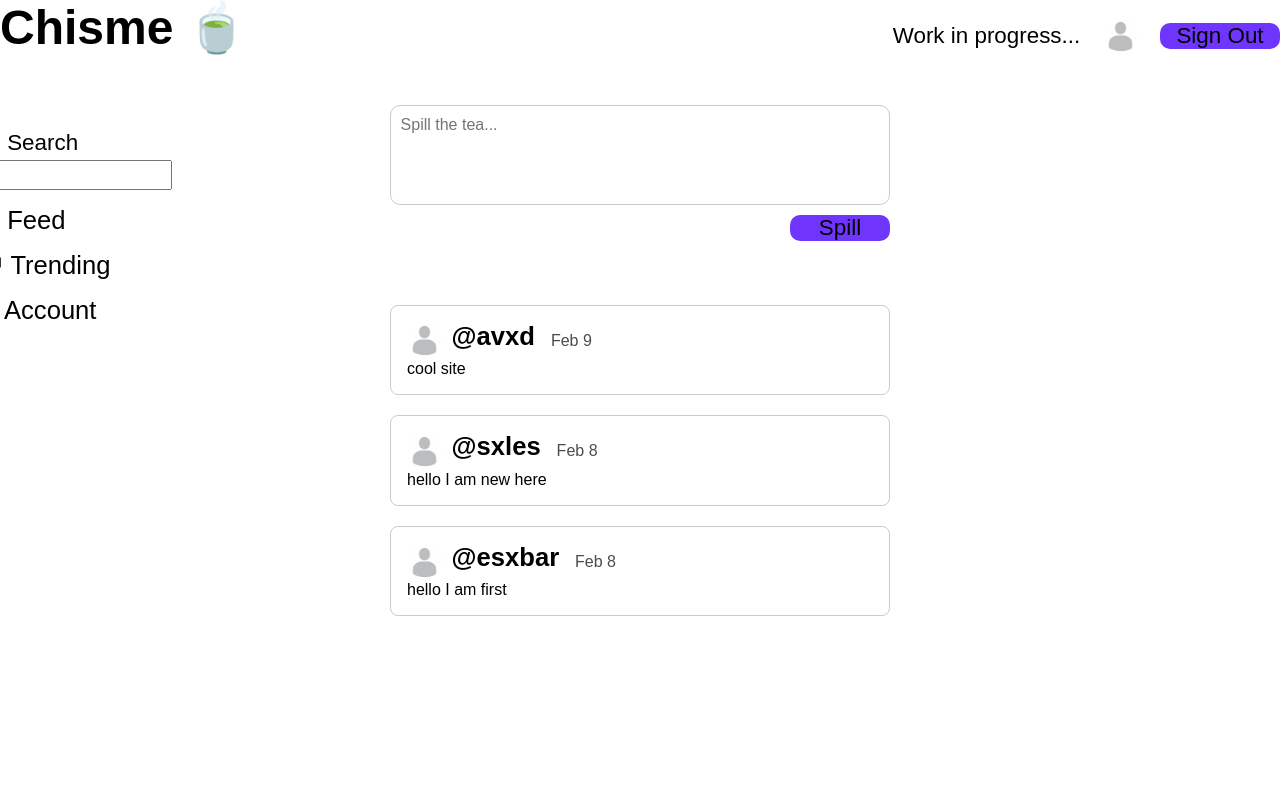
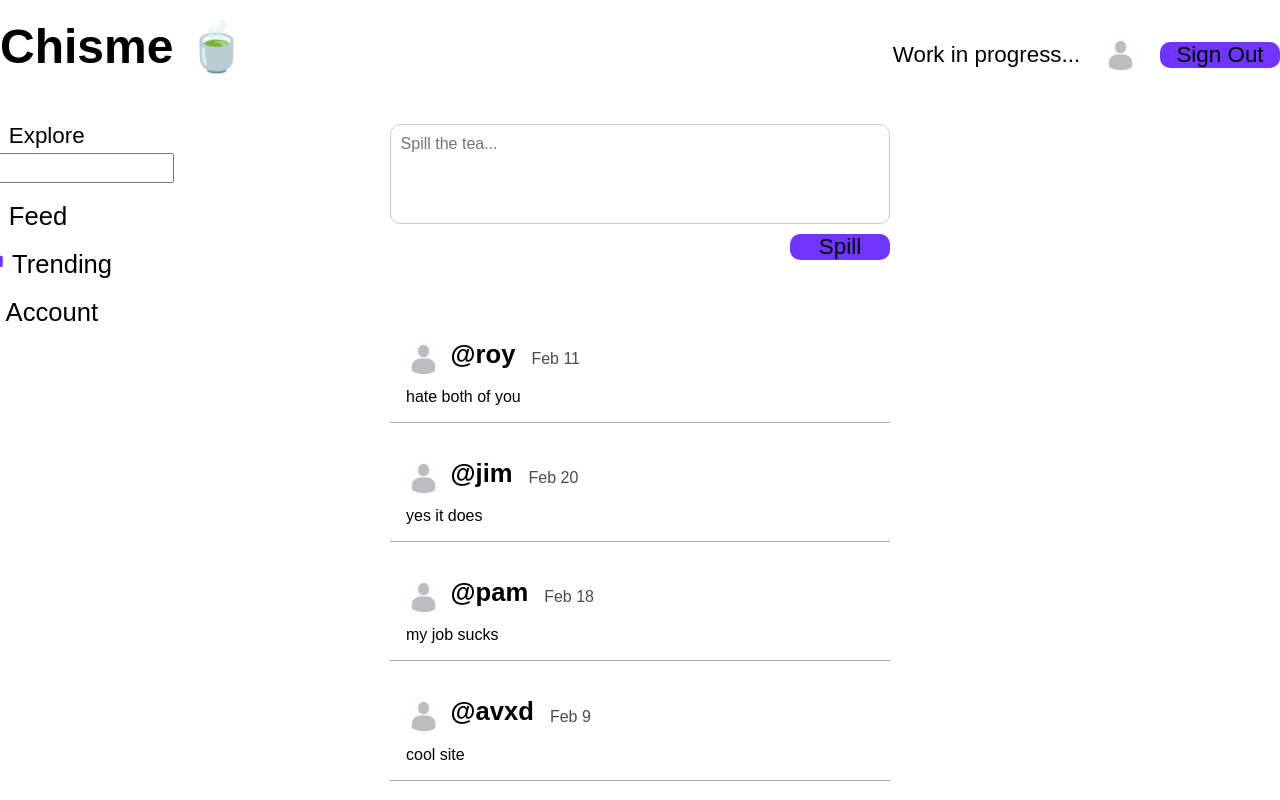
Before and after one commit to susanoos/chisme, a React (Create React App) app: page / in a window 1280 px wide. Both pictures are taken after typing "name@example.com", "Sample123" into the empty fields and a click on the button "Login". Shown: the top 800 px of the page. Built offline with nearby package versions, Linux system fonts and the light colour scheme.

Commit message:
updated styles on sidebar

```diff
--- a/src/components/Feed/FeedList.js
+++ b/src/components/Feed/FeedList.js
@@ -3,35 +3,15 @@ import classes from "./FeedList.module.css";
 import ProfileImg from "../Profile/ProfileImg";
 import Card from "../UI/Card";
 import AddPost from "../Post/AddPost";
-
-const DUMMY_FEED = [
-  {
-    id: 1,
-    username: "esxbar",
-    post: "hello I am first",
-    date: "Feb 8",
-  },
-  {
-    id: 2,
-    username: "sxles",
-    post: "hello I am new here",
-    date: "Feb 8",
-  },
-  {
-    id: 3,
-    username: "avxd",
-    post: "cool site",
-    date: "Feb 9",
-  },
-];
+import { DUMMY_FEED_DATA } from "../../dummy-data";
 
 const FeedList = ({ user }) => {
-  const [feedList, setFeed] = useState(DUMMY_FEED);
+  const [feedList, setFeed] = useState(DUMMY_FEED_DATA);
 
   const postToFeed = (newPost) =>
     setFeed((prevFeed) => [
       ...prevFeed,
-      { id: Math.random() + 5, username: user, post: newPost, date: "Feb 10" },
+      { id: Math.random() + 25, username: user, post: newPost, date: "Feb 10" },
     ]);
 
   const feedHome = feedList.map((feed) => {
--- a/src/components/Feed/FeedList.module.css
+++ b/src/components/Feed/FeedList.module.css
@@ -24,6 +24,7 @@
 
 .post {
   font-size: 1rem;
+  margin-top: 0.6rem;
 }
 
 .feed {
--- a/src/components/Nav/Nav.module.css
+++ b/src/components/Nav/Nav.module.css
@@ -3,6 +3,7 @@
   align-items: center;
   justify-content: space-between;
   border-bottom: 1px solid #fff;
+  padding-top: 1.2rem;
 }
 
 .nav__links {
--- a/src/components/Sidebar/Sidebar.js
+++ b/src/components/Sidebar/Sidebar.js
@@ -15,7 +15,7 @@ const Sidebar = () => {
       <ul className={classes.sidebar}>
         <li>
           <FontAwesomeIcon icon={faMagnifyingGlass} className={classes.icons} />
-          <label>Search</label>
+          <label>Explore</label>
           <input className={classes.sidebar__search} type="text"></input>
         </li>
         <li>
--- a/src/components/Sidebar/Sidebar.module.css
+++ b/src/components/Sidebar/Sidebar.module.css
@@ -1,11 +1,11 @@
 .sidebar__container {
   display: flex;
   justify-content: center;
-  /* align-items: center; */
+  align-items: center;
   border: 1px solid #fff;
   border-radius: 10px;
   width: 10%;
-  height: 30%;
+  height: 25%;
   position: fixed;
   margin-top: 3rem;
 }
@@ -14,9 +14,9 @@
   display: flex;
   align-items: flex-start;
   flex-direction: column;
-  gap: 1rem;
-  margin-top: 1.4rem;
-  margin-left: 1rem;
+  gap: 1.2rem;
+
+  margin-left: 1.2rem;
 }
 
 .sidebar__li {
@@ -26,6 +26,7 @@
 .icons {
   font-size: 1.6rem;
   padding-right: 0.6rem;
+  color: #6f35fc;
 }
 
 .sidebar__search {
--- a/src/components/UI/Card.module.css
+++ b/src/components/UI/Card.module.css
@@ -1,6 +1,5 @@
 .card {
-  border: 1px solid #ccc;
-  border-radius: 8px;
+  border-bottom: 1px solid #aaa;
   margin-bottom: 20px;
   padding: 1rem;
   width: 500px;
--- /dev/null
+++ b/src/dummy-data.js
@@ -0,0 +1,38 @@
+export const DUMMY_FEED_DATA = [
+  {
+    id: 1,
+    username: "esxbar",
+    post: "hello I am first",
+    date: "Feb 8",
+  },
+  {
+    id: 2,
+    username: "sxles",
+    post: "hello I am new here",
+    date: "Feb 8",
+  },
+  {
+    id: 3,
+    username: "avxd",
+    post: "cool site",
+    date: "Feb 9",
+  },
+  {
+    id: 4,
+    username: "pam",
+    post: "my job sucks",
+    date: "Feb 18",
+  },
+  {
+    id: 5,
+    username: "jim",
+    post: "yes it does",
+    date: "Feb 20",
+  },
+  {
+    id: 6,
+    username: "roy",
+    post: "hate both of you",
+    date: "Feb 11",
+  },
+];
--- a/src/styles.css
+++ b/src/styles.css
@@ -35,4 +35,5 @@ select {
 
 button {
   background-color: #6f35fc;
+  cursor: pointer;
 }
```
